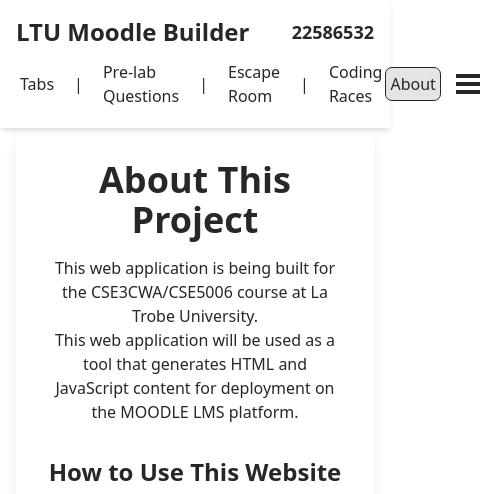
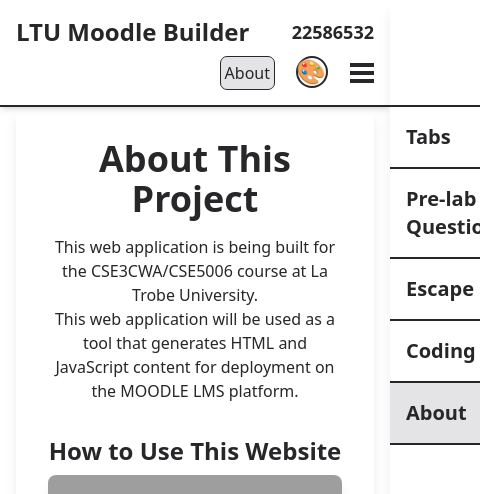
Before and after one commit to Bryan04107/Cloud-Based-Web-Application, a Next.js app: page /about in a window 390 px wide. Shown: the top 494 px of the page, 480 px wide, since content can reach past the window. Built offline with nearby package versions, Linux system fonts and the light colour scheme; grey boxes are pictures that could not be loaded.

Commit message:
Added Cookies, Functional Hamburger Menu, and Themes
Implemented cookies for selected page and theme, Implemented functionality to hamburger menu, added theme selection (5 unique themes), system theme detection, slight UI adjustment.

```diff
--- a/src/app/about/page.tsx
+++ b/src/app/about/page.tsx
@@ -4,7 +4,7 @@ export default function AboutPage() {
 
   return (
     <main className="container mx-auto px-4">
-      <div className="flex flex-col items-center w-full max-w-4xl mx-auto text-center bg-white p-8 shadow-lg">
+      <div className="flex flex-col items-center w-full max-w-4xl mx-auto text-center bg-background p-8 shadow-lg">
         <h1 className="text-4xl font-bold mb-4">
           About This Project
         </h1>
@@ -37,6 +37,9 @@ export default function AboutPage() {
             <li>Functional About Page containing informational video regarding the applications funtionality.</li>
             <li>A responsive navigation menu with working links for each page.</li>
             <li>A fully functional sticky header and footer that appear on every page.</li>
+            <li>Cookies!</li>
+            <li>Funcitonal hamburger menu.</li>
+            <li>Multiple selection of themes.</li>
           </ul>
         </div>
 
--- a/src/app/globals.css
+++ b/src/app/globals.css
@@ -6,20 +6,114 @@ body {
   overflow-y: scroll;
 }
 
+@theme {
+  --color-background: var(--background);
+  --color-footer: var(--footer);
+  --color-button: var(--button);
+  --color-hover: var(--hover);
+  --color-primary: var(--primary);
+}
+
+:root {
+  --background: #fff;
+  --footer: #e4e4e7;
+  --button: #e4e4e7;
+  --hover: #f4f4f5;
+  --primary: #27272a;
+}
+
+.light {
+  --background: #fff;
+  --footer: #e4e4e7;
+  --button: #e4e4e7;
+  --hover: #f4f4f5;
+  --primary: #27272a;
+}
+
+.dark {
+  --background: #000;
+  --footer: #27272a;
+  --button: #27272a;
+  --hover: #18181b;
+  --primary: #d4d4d8;
+}
+
+.blue {
+  --background: #0c2d48;
+  --footer: #145da0;
+  --button: #145da0;
+  --hover: #2e8bc0;
+  --primary: #b1d4e0;
+}
+
+.red {
+  --background: #fdb750;
+  --footer: #FD7F20;
+  --button: #fc2e20;
+  --hover: #FD7F20;
+  --primary: #010100;
+}
+
+.green {
+  --background: #ecf87f;
+  --footer: #3d550c;
+  --button: #3d550c;
+  --hover: #81b622;
+  --primary: #59981a;
+}
+
+.contrast {
+  --background: #1c1c1c;
+  --footer: #8900ff;
+  --button: #8900ff;
+  --hover: #ab4cff;
+  --primary: #ffffff;
+}
+
+@keyframes fadeInScaleUp {
+  from {
+    opacity: 0;
+    transform: scale(0.95);
+  }
+  to {
+    opacity: 1;
+    transform: scale(1);
+  }
+}
+
+.animate-fade-in-scale-up {
+  animation: fadeInScaleUp 0.2s ease-out forwards;
+}
+
+@keyframes fadeOutScaleDown {
+  from {
+    opacity: 1;
+    transform: scale(1);
+  }
+  to {
+    opacity: 0;
+    transform: scale(0.95);
+  }
+}
+
+.animate-fade-out-scale-down {
+  animation: fadeOutScaleDown 0.2s ease-out forwards;
+}
+
 ::-webkit-scrollbar {
   width: 12px;
 }
 
 ::-webkit-scrollbar-track {
-  background: oklch(96.7% 0.003 264.542);
+  background: var(--background);
   border-radius: 10px;
 }
 
 ::-webkit-scrollbar-thumb {
-  background: oklch(92% 0.004 286.32);
+  background: var(--button);
   border-radius: 10px;
 }
 
 ::-webkit-scrollbar-thumb:hover {
-  background: oklch(70.5% 0.015 286.067);
+  background: var(--hover);
 }
--- a/src/app/layout.tsx
+++ b/src/app/layout.tsx
@@ -9,7 +9,7 @@ export default function RootLayout({
 }) {
   return (
     <html lang="en">
-      <body className="flex flex-col min-h-screen bg-white text-zinc-800">
+      <body className="flex flex-col min-h-screen bg-background text-primary">
         <Header />
 
         <main className='flex-grow'>
--- a/src/components/footer.tsx
+++ b/src/components/footer.tsx
@@ -4,7 +4,7 @@ export default function Footer() {
   const currentDate = new Date().toLocaleDateString('en-GB');
 
   return (
-    <footer className="w-full text-center p-4 bg-zinc-200 text-zinc-800">
+    <footer className="w-full text-center p-4 bg-footer">
       <p className="space-x-1">
         Copyright © 2025 - {studentName} - {studentNumber} - {currentDate}
       </p>
--- /dev/null
+++ b/src/components/hamburger.tsx
@@ -0,0 +1,75 @@
+"use client";
+
+import { useState } from 'react';
+import Link from 'next/link';
+
+interface HamburgerMenuProps {
+  pathname: string;
+  navLinks: { name: string; href: string }[];
+  aboutLink: { name: string; href: string };
+}
+
+export default function HamburgerMenu({ pathname, navLinks, aboutLink }: HamburgerMenuProps) {
+  const [isOpen, setIsOpen] = useState(false);
+
+  const toggleMenu = () => {
+    setIsOpen(!isOpen);
+  };
+
+  return (
+    <div>
+      <div className="cursor-pointer" onClick={toggleMenu}>
+        <div className="space-y-1">
+          <div className={`w-6 h-1 bg-primary`}></div>
+          <div className={`w-6 h-1 bg-primary`}></div>
+          <div className={`w-6 h-1 bg-primary`}></div>
+        </div>
+      </div>
+
+      <div
+        className={`
+          fixed top-0 right-0 h-screen min-w-50 w-1/5 bg-background text-primary shadow-lg z-4 transform transition-transform duration-500 ease-in-out
+          ${isOpen ? 'translate-x-0' : 'translate-x-full'}
+        `}
+        onClick={(e) => { if (e.target === e.currentTarget) toggleMenu() }}
+      >
+        <div className="flex justify-end p-4">
+          <div className="cursor-pointer mt-[3.33rem]" onClick={toggleMenu}>
+            <div className="space-y-1">
+              <div className={`w-7 h-1 bg-primary rotate-45 translate-y-2`}></div>
+              <div className={`w-7 h-1 bg-primary opacity-0`}></div>
+              <div className={`w-7 h-1 bg-primary -rotate-45 -translate-y-2`}></div>
+            </div>
+          </div>
+        </div>
+
+        <nav className="flex flex-col text-left border-t-2 border-primary">
+          {navLinks.map(link => (
+            <li key={link.name} className="list-none border-b-2 border-primary" onClick={toggleMenu}>
+              <Link
+                href={link.href}
+                className={`
+                  block w-full text-xl font-bold p-4
+                  ${pathname === link.href ? "bg-button" : "hover:bg-hover"}
+                `}
+              >
+                {link.name}
+              </Link>
+            </li>
+          ))}
+          <li className="list-none border-b-2 border-primary" onClick={toggleMenu}>
+            <Link
+              href={aboutLink.href}
+              className={`
+                block w-full text-xl font-bold p-4
+                ${pathname === aboutLink.href ? "bg-button" : "hover:bg-hover"}
+              `}
+            >
+              {aboutLink.name}
+            </Link>
+          </li>
+        </nav>
+      </div>
+    </div>
+  );
+}
--- a/src/components/header.tsx
+++ b/src/components/header.tsx
@@ -2,9 +2,18 @@
 
 import Link from 'next/link';
 import { usePathname } from 'next/navigation';
+import { useEffect } from 'react';
+import HamburgerMenu from './hamburger';
+import ThemeSelector from './theme';
 
 export default function Header() {
   const pathname = usePathname();
+
+  useEffect(() => {
+    if (pathname !== '/') {
+      localStorage.setItem('lastPage', pathname);
+    }
+  }, [pathname]);
 
   const navLinks = [
     { name: "Tabs", href: "/tabs" },
@@ -14,42 +23,43 @@ export default function Header() {
   ];
 
   return (
-    <header className="sticky top-0 z-50 bg-white text-zinc-800 p-4 shadow-md">
+    <header className="sticky top-0 z-2 bg-background text-primary p-4 shadow-md border-b-2">
       <div className="flex justify-between items-center mb-2">
         <div className="text-2xl font-bold">LTU Moodle Builder</div>
         <div className="text-lg font-semibold">22586532</div>
       </div>
 
       <div className="flex justify-between items-center">
-        <nav className="flex space-x-4">
+        <nav className="hidden md:flex space-x-4">
           {navLinks.map((link, index) => (
             <div key={link.name} className="flex items-center">
               <Link
                 href={link.href}
                 className={`
-                  p-1 rounded-md outline outline-1 transition-colors duration-200
-                  ${pathname === link.href ? "outline-zinc-800 bg-zinc-200" : "outline-transparent hover:bg-zinc-100"}
+                  p-1 rounded-md outline outline-1 transition-colors duration-250
+                  ${pathname === link.href ? "outline-primary bg-button" : "outline-transparent hover:bg-hover"}
                 `}
               >
                 {link.name}
               </Link>
-              {index < navLinks.length - 1 && <span className="text-zinc-800 ml-4">|</span>}
+              {index < navLinks.length - 1 && <span className="text-primary ml-4">|</span>}
             </div>
           ))}
         </nav>
+       <div />
         <div className="flex items-center space-x-4">
           <Link
             href="/about"
-            className={`hover:text-zinc-400 ${pathname === '/about' ? 'outline outline-1 outline-zinc-800 bg-zinc-200 p-1 rounded-md' : ''}`}
+            className={`
+              p-1 rounded-md outline outline-1 transition-colors duration-250
+              ${pathname === '/about' ? "outline-primary bg-button" : "outline-transparent hover:bg-hover"}
+            `}
           >
             About
           </Link>
-          <div className="cursor-pointer">
-            <div className="space-y-1">
-              <div className="w-6 h-1 bg-zinc-800"></div>
-              <div className="w-6 h-1 bg-zinc-800"></div>
-              <div className="w-6 h-1 bg-zinc-800"></div>
-            </div>
+          <ThemeSelector />
+          <div className="flex items-center space-x-4">
+            <HamburgerMenu pathname={pathname} navLinks={navLinks} aboutLink={{ name: 'About', href: '/about' }} />
           </div>
         </div>
       </div>
--- /dev/null
+++ b/src/components/theme.tsx
@@ -0,0 +1,144 @@
+"use client";
+
+import { useEffect, useState, useRef } from 'react';
+
+const themeMap = new Map<string, string>([
+  ['Light', 'light'],
+  ['Dark', 'dark'],
+  ['Blue', 'blue'],
+  ['Red', 'red'],
+  ['Green', 'green'],
+  ['Contrast', 'contrast'],
+  ['System', 'system'],
+]);
+
+const themeColors = new Map<string, string[]>([
+  ['light', ['bg-[#fff]', 'bg-[#e4e4e7]', 'bg-[#e4e4e7]', 'bg-[#f4f4f5]', 'bg-[#27272a]']],
+  ['dark', ['bg-[#000]', 'bg-[#27272a]', 'bg-[#27272a]', 'bg-[#18181b]', 'bg-[#d4d4d8]']],
+  ['blue', ['bg-[#0c2d48]', 'bg-[#145da0]', 'bg-[#145da0]', 'bg-[#2e8bc0]', 'bg-[#b1d4e0]']],
+  ['red', ['bg-[#fdb750]', 'bg-[#FD7F20]', 'bg-[#fc2e20]', 'bg-[#FD7F20]', 'bg-[#010100]']],
+  ['green', ['bg-[#ecf87f]', 'bg-[#3d550c]', 'bg-[#3d550c]', 'bg-[#81b622]', 'bg-[#59981a]']],
+  ['contrast', ['bg-[#1c1c1c]', 'bg-[#8900ff]', 'bg-[#8900ff]', 'bg-[#ab4cff]', 'bg-[#ffffff]']],
+]);
+
+export default function ThemeSelector() {
+  const [showMenu, setShowMenu] = useState(false);
+  const [selectedTheme, setSelectedTheme] = useState('system');
+  const [animateOut, setAnimateOut] = useState(false);
+  const [systemThemePreference, setSystemThemePreference] = useState('light');
+  const menuRef = useRef<HTMLDivElement>(null);
+
+  useEffect(() => {
+    const mediaQuery = window.matchMedia('(prefers-color-scheme: dark)');
+    setSystemThemePreference(mediaQuery.matches ? 'Dark' : 'Light');
+
+    const handleSystemChange = (e: MediaQueryListEvent) => {
+      setSystemThemePreference(e.matches ? 'Dark' : 'Light');
+      const storedTheme = localStorage.getItem('theme');
+      if (storedTheme === 'system') {
+        document.documentElement.className = e.matches ? 'dark' : 'light';
+      }
+    };
+    mediaQuery.addEventListener('change', handleSystemChange);
+
+    const savedTheme = localStorage.getItem('theme');
+    const prefersDark = mediaQuery.matches;
+    const initialSelection = savedTheme || 'system';
+
+    let initialClass = initialSelection;
+    if (initialSelection === 'system') {
+      initialClass = prefersDark ? 'dark' : 'light';
+    }
+    document.documentElement.className = initialClass;
+    setSelectedTheme(initialSelection);
+
+    const handleClickOutside = (event: MouseEvent) => {
+      if (menuRef.current && !menuRef.current.contains(event.target as Node)) {
+        if (showMenu) {
+          setAnimateOut(true);
+          setTimeout(() => setShowMenu(false), 200);
+        }
+      }
+    };
+    document.addEventListener('mousedown', handleClickOutside);
+
+    return () => {
+      document.removeEventListener('mousedown', handleClickOutside);
+      mediaQuery.removeEventListener('change', handleSystemChange);
+    };
+  }, [showMenu]);
+
+
+  const changeTheme = (themeName: string) => {
+    let finalClass = themeName;
+
+    if (themeName === 'system') {
+      finalClass = window.matchMedia('(prefers-color-scheme: dark)').matches ? 'dark' : 'light';
+    }
+
+    localStorage.setItem('theme', themeName);
+    document.documentElement.className = finalClass;
+    setSelectedTheme(themeName);
+    setAnimateOut(true);
+    setTimeout(() => setShowMenu(false), 200);
+  };
+
+  const toggleMenu = () => {
+    if (showMenu) {
+      setAnimateOut(true);
+      setTimeout(() => setShowMenu(false), 200);
+    } else {
+      setAnimateOut(false);
+      setShowMenu(true);
+    }
+  };
+
+  return (
+    <div className="relative">
+      <button
+        onClick={toggleMenu}
+        className="w-7 h-7 mx-2 rounded-full outline-2 outline-primary cursor-pointer translate-y-0.5"
+      >
+        <div
+          className="-translate-y-[0.3rem] -translate-x-0.5"
+          style={{ fontSize: '1.5rem' }}>
+          🎨
+        </div>
+      </button>
+      {showMenu && (
+        <div
+          ref={menuRef}
+          className={`
+            absolute top-10 right-0 w-50 rounded-lg outline-2 outline-primary bg-background shadow-xl z-4
+            ${animateOut ? 'animate-fade-out-scale-down' : 'animate-fade-in-scale-up'}
+          `}
+        >
+          <ul>
+            {Array.from(themeMap.entries()).map(([name, theme]) => (
+              <li key={theme}>
+                <button
+                  onClick={() => changeTheme(theme)}
+                  className={`
+                    flex items-center justify-between w-full px-4 py-2 text-left text-md text-primary hover:bg-hover
+                    ${selectedTheme === theme ? 'bg-button' : ''}
+                  `}
+                >
+                  <span>{name}</span>
+                  <div className="flex space-x-1.5">
+                    {theme === 'system' ? (
+                      <span className="text-sm text-primary">({systemThemePreference})</span>
+                    ) : (
+                      themeColors.get(theme)?.map((color, index) => (
+                        <div key={index} className={`w-3 h-5 outline-2 outline-primary rounded-sm ${color}`}></div>
+                      ))
+                    )}
+                  </div>
+                </button>
+              </li>
+            ))}
+          </ul>
+        </div>
+      )}
+    </div>
+  );
+}
```
Also changed, not shown: src/app/page.tsx (+18 -2 lines), 1 other file (tests, documents, lock files or other folders).
